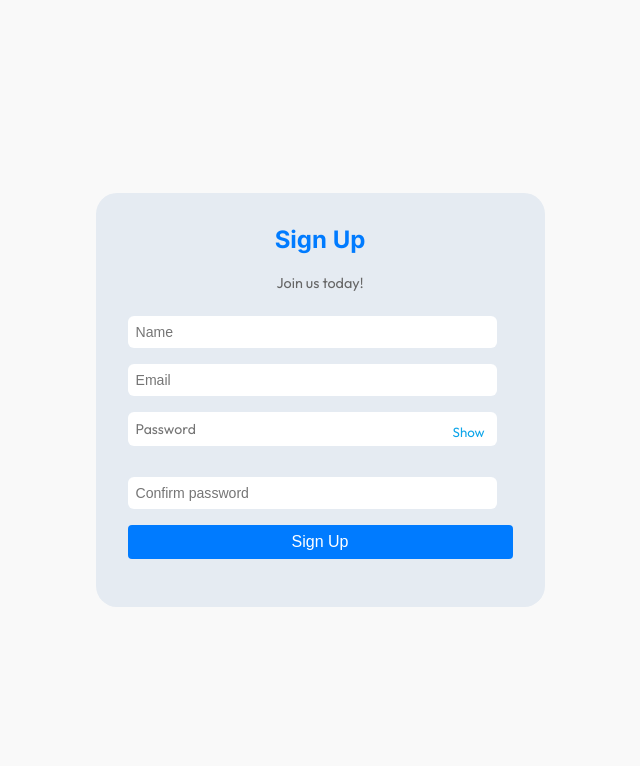
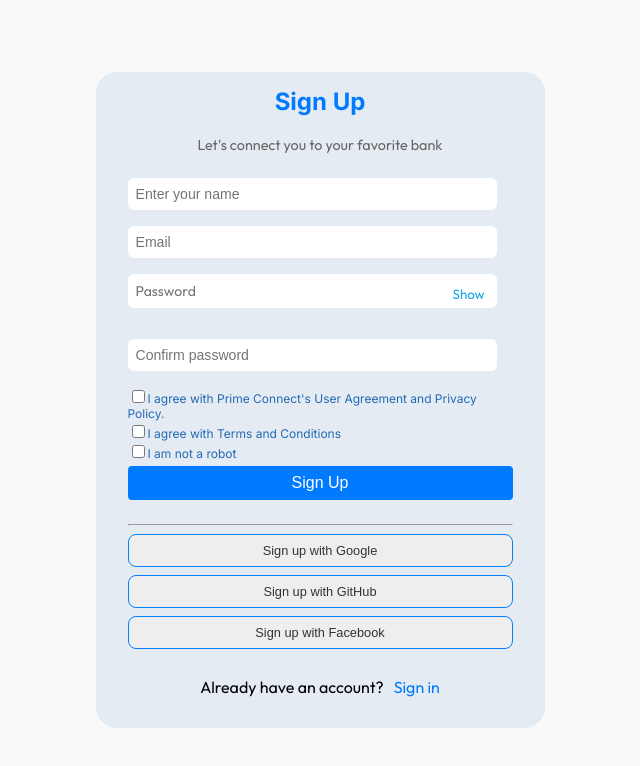
Before and after one commit to badkoala101/prime-connect, a React (Create React App) app: page /signup in a window 1280 px wide. Shown: the top 766 px of the page, without its empty margins (320-960 px from the left). Built offline with nearby package versions, Linux system fonts and the light colour scheme.

Commit message:
updated signup page

```diff
--- a/src/App.js
+++ b/src/App.js
@@ -10,7 +10,7 @@ import Forgotpsw from './components/user/forgot_psw/Forgotpsw';
 import CheckEmail from './components/user/emailcheck/CheckEmail';
 import ResetPsw from './components/user/resetpsw/ResetPsw';
 import Authentication from './components/user/authentication/Authentication';
-import Signin from './pages/Signin';
+import Signin from './components/user/signin/Signin';
 import VerifyId from './pages/verifyId/VerifyId';
 import Sidebar from './components/Sidebar';
 import Item from './pages/Item';
--- a/src/components/digitalproductcomponents/LoanApplication.js
+++ b/src/components/digitalproductcomponents/LoanApplication.js
@@ -1,6 +1,7 @@
 // src/pages/LoanApplication.js
 import React, { useState } from 'react';
 import api from '../../Api'; // Import your configured axios instance
+import './LoanApplication.css'
 
 const LoanApplication = () => {
   const [name, setName] = useState('');
--- a/src/components/user/signup/Signup.css
+++ b/src/components/user/signup/Signup.css
@@ -1,9 +1,6 @@
 .container .password-strength{
     text-align: left;
   }
-
-
-
 .password-strength p {
     margin: -12px 0 -16px 0;
     color: #f00;
@@ -43,3 +40,17 @@
     font-size: 0.8rem;
     cursor: pointer;
   }
+  .Content .links{
+    display: flex;
+    justify-content: center;
+  }
+  .Content .links a{
+    margin: 0 3%;
+    padding: 3px 15px;
+    border-radius: 10px;
+    background: #3876b7;
+    color: white;
+  }
+.error p, .succes p{
+  text-align: center;
+}
--- a/src/components/user/signup/Signup.js
+++ b/src/components/user/signup/Signup.js
@@ -8,7 +8,15 @@ const Signup = () => {
   const [email, setEmail] = useState('');
   const [password, setPassword] = useState('');
   const [confirmPassword, setConfirmPassword] = useState('');
+  const [Checkboxes, setCheckboxes] = useState('');
   const [message, setMessage] = useState('');
+  const [passwordTouched, setPasswordTouched] = useState(false);
+  const [passwordStrength, setPasswordStrength] = useState({
+    capitalLetter: false,
+    numberOrSymbol: false,
+    minLength: false,
+  });
+
 
   const toggleShowPassword = () => {
     setShowPassword(!showPassword);
@@ -23,11 +31,22 @@ const Signup = () => {
   };
 
   const handlePasswordChange = (e) => {
+    const { name, value } = e.target;
     setPassword(e.target.value);
+    setPasswordStrength({
+      capitalLetter: /[A-Z]/.test(value),
+      numberOrSymbol: /[0-9!@#$%^&*]/.test(value),
+      minLength: value.length >= 8,
+    });
+    setPasswordTouched(true);
+
   };
 
   const handleConfirmPasswordChange = (e) => {
     setConfirmPassword(e.target.value);
+  };
+  const handleCheckboxsChange = (e) => {
+    setCheckboxes(e.target.value);
   };
 
   const handleSubmit = (e) => {
@@ -54,24 +73,46 @@ const Signup = () => {
         if (data.errors) {
           setMessage(`Registration failed: ${Object.values(data.errors).join(', ')}`);
         } else {
-          setMessage('Registration successful!');
+          setMessage('Registerd successfully');
         }
       })
       .catch(error => {
-        setMessage('An error occurred during registration.');
+        setMessage('An error has occurred  during registration.');
         console.error('Error:', error);
       });
   };
-
+  if(message==='Registerd successfully'){
+    return(
+      <div className='container'>
+        <div className='Content succes'>
+          <p>{message}</p>
+          <a  href="/dashboard">Ok</a>
+        </div>
+      </div>
+    )
+  }
+  else if(message==='An error occurred during registration.'){
+    return(
+      <div className='container'>
+        <div className='Content error'>
+          <p>{message}</p>
+          <div className='links'>
+            <a  href="/signup">retry</a>
+            <a  href="/">cancel</a>
+          </div>
+        </div>
+      </div>
+    )
+  }
   return (
     <div className='container'>
       <div className='sign-up-form Content'>
-        <Title title='Sign Up' description="Join us today!" />
+        <Title title='Sign Up' description="Let's connect you to your favorite bank" />
         <form onSubmit={handleSubmit}>
           <input
             type="text"
             name="name"
-            placeholder="Name"
+            placeholder="Enter your name"
             value={name}
             onChange={handleNameChange}
             required
@@ -97,6 +138,17 @@ const Signup = () => {
               {showPassword ? 'Hide' : 'Show'}
             </button>
           </div>
+          {passwordTouched && (
+          <div className=" password-strength ">
+            <p className={passwordStrength.minLength && passwordStrength.capitalLetter && passwordStrength.numberOrSymbol ?"valid": "invalid"}>Password strength: {passwordStrength.minLength && passwordStrength.capitalLetter && passwordStrength.numberOrSymbol ? 'strong' : 'weak'}</p>
+              <ul>
+                <li className={passwordStrength.capitalLetter ? 'valid' : 'invalid'}>At least one capital letter</li>
+                <li className={passwordStrength.numberOrSymbol ? 'valid' : 'invalid'}>Contains a number or symbol (e.g., #, &, !, ?)</li>
+                <li className={passwordStrength.minLength ? 'valid' : 'invalid'}>At least 8 characters</li>
+              </ul>
+          </div>
+        )}
+
           <input
             type="password"
             name="confirmPassword"
@@ -105,8 +157,44 @@ const Signup = () => {
             onChange={handleConfirmPasswordChange}
             required
           />
+           <div className="checkboxes">
+              <label>
+              <input
+                  type="checkbox"
+                  name="agreeUserPolicy"
+                  // checked={agreeUserPolicy}
+                  onChange={handleCheckboxsChange}
+                  required
+              />
+              I agree with Prime Connect's User Agreement and Privacy Policy.
+              </label>
+              <label>
+              <input
+                  type="checkbox"
+                  name="agreeTerms"
+                  // checked={agreeTerms}
+                  onChange={handleCheckboxsChange}
+                  required
+              />
+              I agree with Terms and Conditions
+              </label>
+              <label>
+              <input
+                  type="checkbox"
+                  name="notRobot"
+                  // checked={notRobot}
+                  onChange={handleCheckboxsChange}
+                  required
+              />
+              I am not a robot
+              </label>
+          </div>
           <button type="submit">Sign Up</button>
-          {message && <p>{message}</p>}
+          <hr />
+          <button className="social-signup">Sign up with Google</button>
+          <button className="social-signup">Sign up with GitHub</button>
+          <button className="social-signup">Sign up with Facebook</button>
+          <p className='backlink'>Already have an account? <a href="/signin">Sign in</a></p>
         </form>
       </div>
     </div>
--- a/src/components/user/user.css
+++ b/src/components/user/user.css
@@ -1,11 +1,11 @@
 .container {
-    height: 100vh;
+  height: 100vh;
     display: flex;
     justify-content: center;
     align-items: center;
   }
 .Content{
-  padding: 2rem;
+  padding: 0.99rem 2rem;
   border-radius: 21px;
   width: 50%;
   max-width: 385px;
```
Also changed, not shown: src/components/user/signin/Signin.js (renamed from src/pages/Signin.js, +4 -3 lines), src/components/user/signin/Signin.css (renamed from src/pages/Signin.css).
